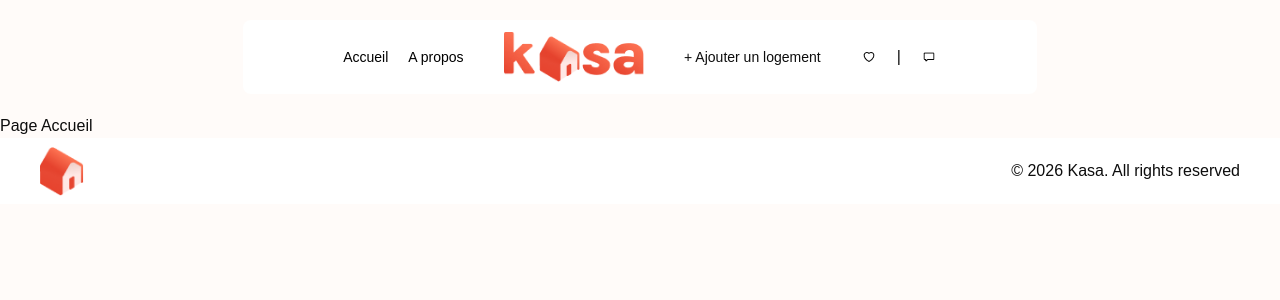
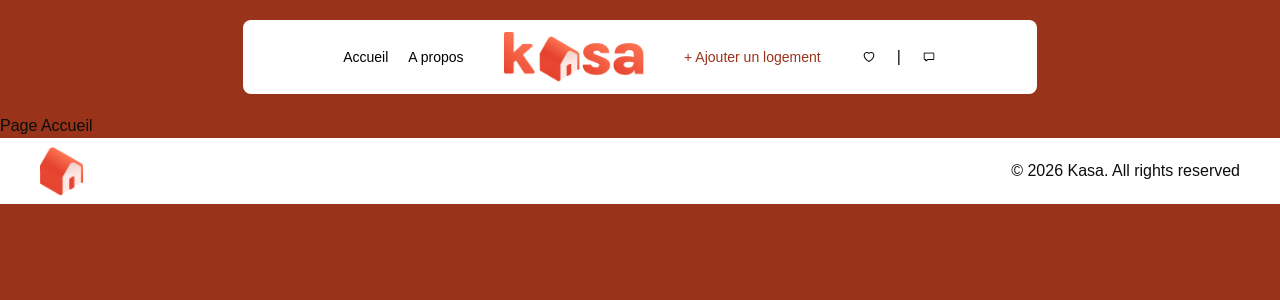
Before and after one commit to fkervella/OC-DevFS-P08, a Next.js app: page / in a window 1280 px wide. Shown: the top 300 px of the page. Built offline with nearby package versions, Linux system fonts and the light colour scheme.

Commit message:
Mise à jour du style global pour l'affichage du header et du footer

```diff
--- a/app/globals.css
+++ b/app/globals.css
@@ -11,8 +11,11 @@
 }
 
 @theme inline {
-  --color-background: var(--lightOrange);
+  --color-background: var(--mainRed); /*TODO lightOrange*/
   --color-white-background: var(--white);
+  --color-mainRed: var(--mainRed);
+
+  --font-inter: "inter";
 }
 
 @media (prefers-color-scheme: dark) {
@@ -23,7 +26,7 @@
 }
 
 body {
-  background: var(--lightOrange);
+  background: var(--mainRed); /*TODO lightOrange*/
   color: var(--black);
   font-family: Arial, Helvetica, sans-serif;
 }
```
